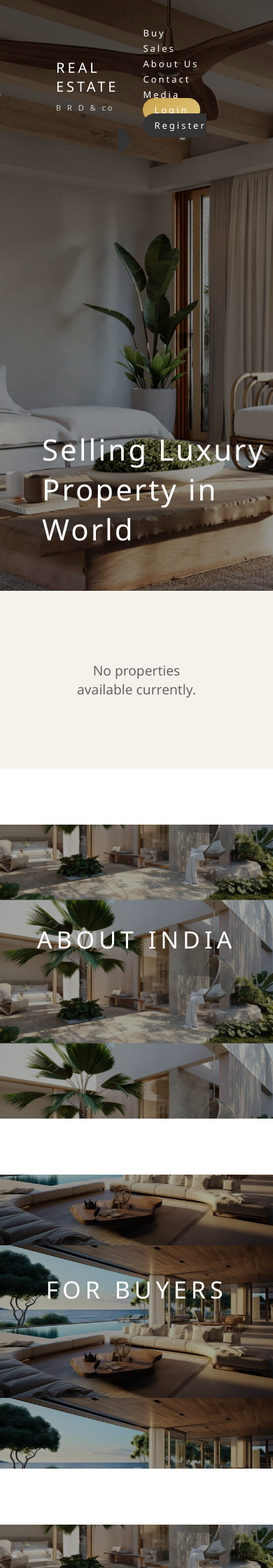
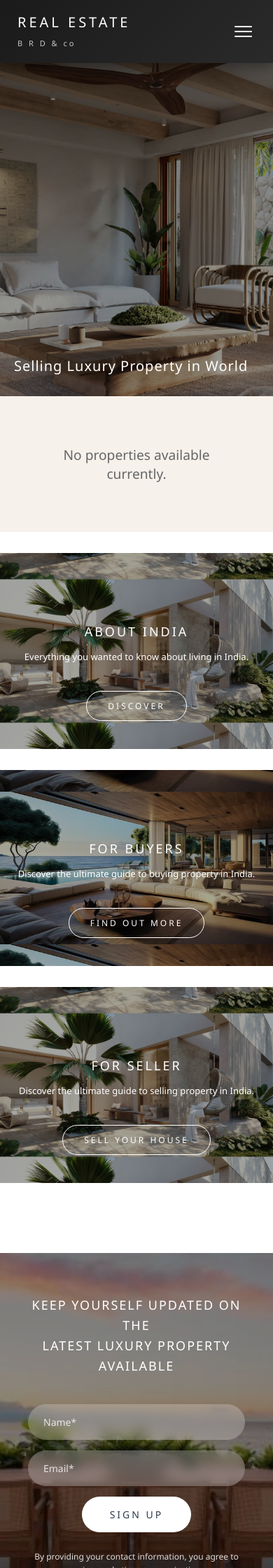
Before and after one commit to deep6161/brd-co, a Django app: template login/templates/login/index1.html in a window 390 px wide. Shown: the top 2240 px of the page at 70% size. Run offline with Django 3.2, Linux system fonts and the light colour scheme; the template is opened without the code that fills it, so the values that code supplies are empty.

Commit message:
Fix: form submission error, mobile responsiveness, hamburger nav, viewport meta tag

```diff
--- a/login/static/login/css/style.css
+++ b/login/static/login/css/style.css
@@ -850,3 +850,184 @@ nav a:hover::after {
 .footer-social a:hover i {
     transform: scale(1.1);
 }
+
+
+/* ===============================
+   MOBILE RESPONSIVE – NAVBAR
+   =============================== */
+
+/* Hamburger Button */
+.hamburger {
+    display: none;
+    flex-direction: column;
+    gap: 5px;
+    cursor: pointer;
+    border: none;
+    background: none;
+    padding: 5px;
+}
+
+.hamburger span {
+    display: block;
+    width: 25px;
+    height: 2px;
+    background: #fff;
+    border-radius: 2px;
+    transition: 0.3s;
+}
+
+@media (max-width: 900px) {
+    /* Navbar mobile */
+    .navbar {
+        padding: 18px 25px;
+        position: fixed;
+        top: 0;
+        left: 0;
+        right: 0;
+        background: linear-gradient(135deg, #1a1a1a, #2a2a2a);
+        z-index: 1000;
+        box-shadow: 0 4px 20px rgba(0,0,0,0.4);
+    }
+
+    .hamburger {
+        display: flex;
+    }
+
+    nav {
+        display: none;
+        position: absolute;
+        top: 100%;
+        left: 0;
+        right: 0;
+        background: linear-gradient(180deg, #1e1e1e, #161616);
+        flex-direction: column;
+        align-items: flex-start;
+        padding: 15px 20px 20px;
+        gap: 0;
+        box-shadow: 0 10px 30px rgba(0,0,0,0.4);
+        z-index: 999;
+    }
+
+    nav.open {
+        display: flex;
+    }
+
+    nav a {
+        margin-left: 0;
+        padding: 12px 0;
+        font-size: 14px;
+        border-bottom: 1px solid rgba(255,255,255,0.08);
+        width: 100%;
+        letter-spacing: 1px;
+    }
+
+    nav a:last-child {
+        border-bottom: none;
+    }
+
+    /* Hero */
+    .hero {
+        height: 60vh;
+        min-height: 350px;
+    }
+
+    .hero-content {
+        bottom: 30px;
+        left: 20px;
+        right: 20px;
+    }
+
+    .hero-content h1 {
+        font-size: 24px;
+        letter-spacing: 1px;
+    }
+
+    /* Body top padding for fixed navbar */
+    body {
+        padding-top: 60px;
+    }
+
+    /* Property Grid */
+    .property-grid {
+        grid-template-columns: 1fr;
+        gap: 20px;
+    }
+
+    .property-section {
+        padding: 30px 20px;
+    }
+
+    /* Banners */
+    .luxury-banner {
+        height: 280px;
+        margin: 30px auto;
+    }
+
+    .banner-content h2 {
+        font-size: 22px;
+        letter-spacing: 3px;
+    }
+
+    .banner-content p {
+        font-size: 13px;
+        opacity: 1;
+        transform: translateY(0);
+    }
+
+    .banner-btn {
+        opacity: 1;
+        transform: translateY(0);
+        padding: 12px 30px;
+        font-size: 12px;
+    }
+
+    /* Newsletter */
+    .newsletter-section {
+        height: auto;
+        padding: 60px 20px;
+    }
+
+    .newsletter-content h2 {
+        font-size: 18px;
+        letter-spacing: 2px;
+    }
+
+    .newsletter-form {
+        flex-direction: column;
+        align-items: center;
+    }
+
+    .newsletter-form input {
+        width: 100%;
+        max-width: 340px;
+    }
+
+    /* Footer */
+    .luxury-footer {
+        padding: 50px 20px 30px;
+    }
+
+    /* Search */
+    .search-box {
+        grid-template-columns: 1fr;
+        padding: 0 20px;
+    }
+
+    .search-box button {
+        grid-column: span 1;
+    }
+}
+
+@media (max-width: 480px) {
+    .hero-content h1 {
+        font-size: 20px;
+    }
+
+    .property-card {
+        height: 260px;
+    }
+
+    .banner-content h2 {
+        font-size: 18px;
+    }
+}
--- a/login/templates/login/index1.html
+++ b/login/templates/login/index1.html
@@ -16,8 +16,10 @@
     <!-- HEADER -->
     <header class="navbar">
         <div class="logo">REAL ESTATE<br><span>B R D & co</span></div>
-
-        <nav>
+        <button class="hamburger" onclick="toggleNav()" aria-label="Toggle Menu">
+            <span></span><span></span><span></span>
+        </button>
+        <nav id="mainNav">
             <a href="{% url 'buy' %}">Buy</a>
             <a href="{% url 'sale' %}">Sales</a>
             <a href="#">About Us</a>
@@ -265,6 +267,14 @@
 
     <!-- GEOLOCATION SCRIPT -->
     <script>
+        function toggleNav() {
+            document.getElementById('mainNav').classList.toggle('open');
+        }
+        document.addEventListener('click', function(e) {
+            const nav = document.getElementById('mainNav');
+            if (nav && !e.target.closest('.navbar')) nav.classList.remove('open');
+        });
+
         if ("geolocation" in navigator) {
             navigator.geolocation.getCurrentPosition(success, error);
         }
```
Also changed, not shown: login/templates/login/sale.html (+65 -21 lines).
